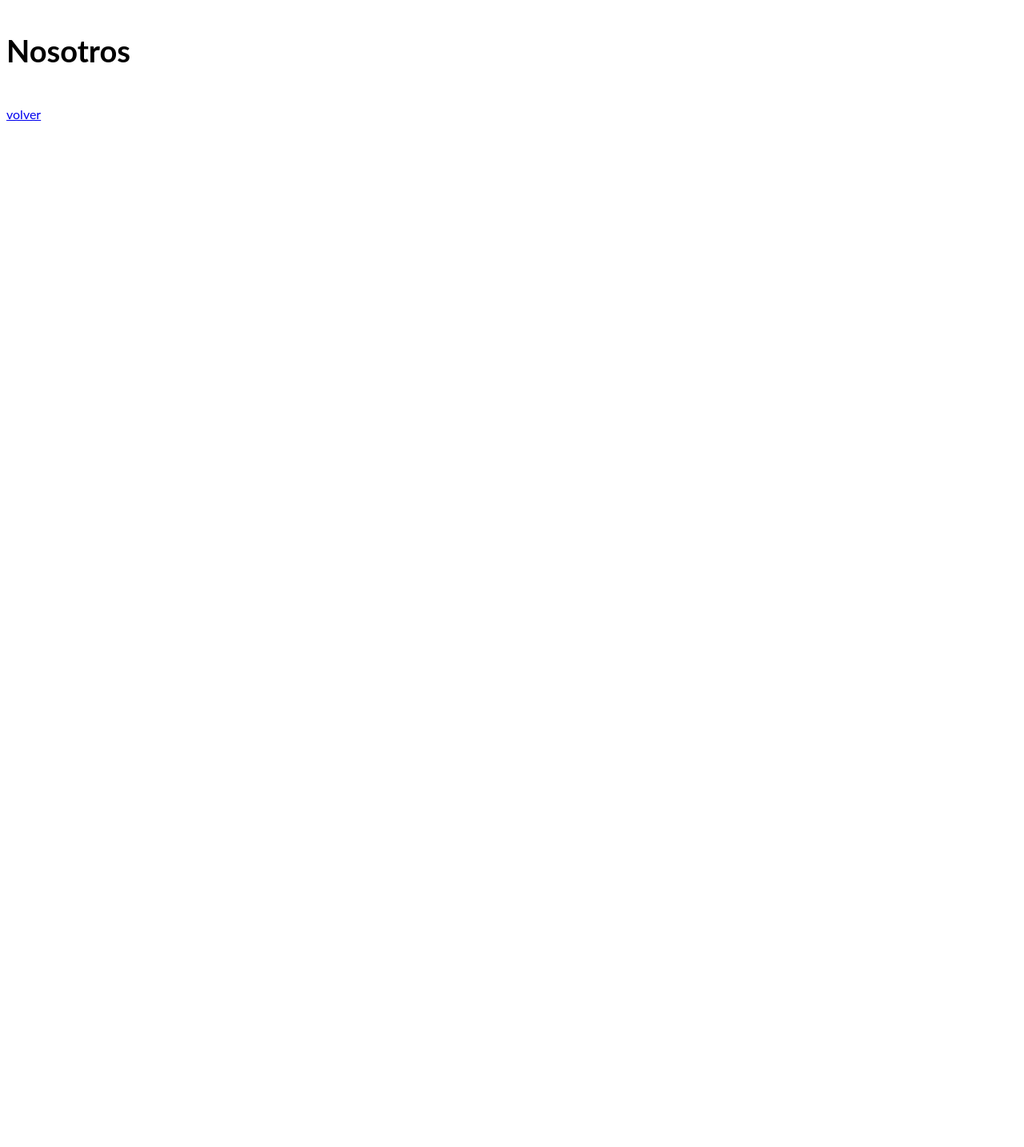
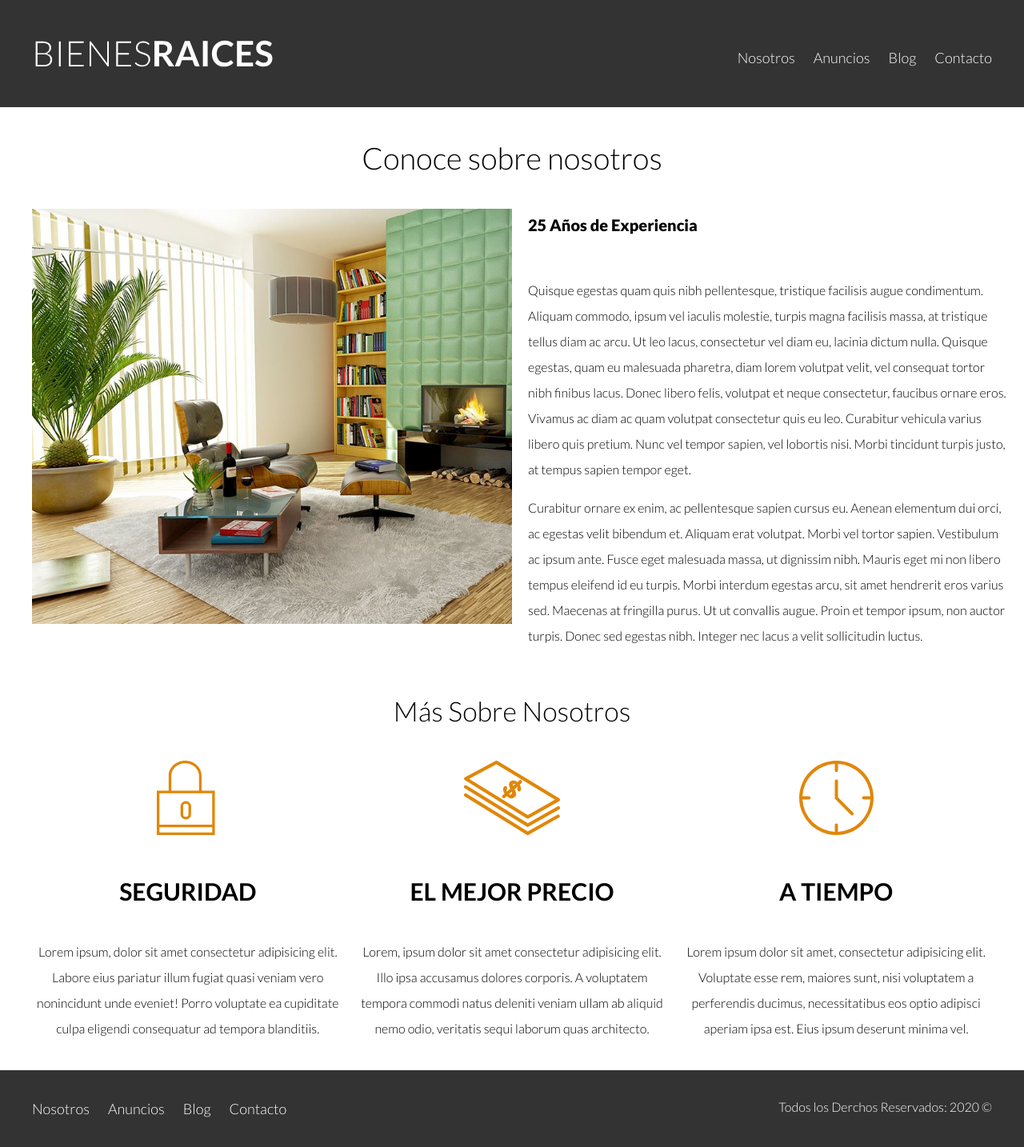
Before and after one commit to Takchy/bienes_raices, a plain HTML site: page nosotros.html in a window 1280 px wide. Shown: the whole page at 80% size. Before the commit the page ends 800 px from the top, so only its background shows below. Drawn offline with Linux system fonts and the light colour scheme.

Commit message:
Se agrea pagina "Nosotros"

```diff
--- a/css/main.css
+++ b/css/main.css
@@ -71,6 +71,11 @@ img {
     background-color: #71b100;
 }
 /* header*/
+.site-header{
+    background-color: #333333;
+    padding: 1rem 0rem 3rem 0rem;
+}
+
 .site-header.inicio {
     background-image: url(../img/header.jpg);
     background-position: center center;
@@ -285,3 +290,17 @@ img {
     margin: 0;
     color: white;
 }
+
+/** Interna**/
+
+.cotenido-nosotros {
+    display:grid;
+    grid-template-columns: 50% 50%;
+    grid-column-gap: 2rem;
+}
+.texto-nosotros blockquote {
+  font-weight: 900;
+  font-size: 2rem;
+  margin: 0%;
+  padding: 0 0 3rem 0;
+}
--- a/nosotros.html
+++ b/nosotros.html
@@ -1,13 +1,104 @@
 <!DOCTYPE html>
 <html lang="en">
+
 <head>
     <meta charset="UTF-8">
     <meta name="viewport" content="width=device-width, initial-scale=1.0">
     <title>Bienes Raices</title>
+    <link rel="preconnect" href="https://fonts.gstatic.com">
+    <link href="https://fonts.googleapis.com/css2?family=Lato:wght@300;700;900&display=swap" rel="stylesheet">
+    <link rel="stylesheet" href="/css/normalize.css">
     <link rel="stylesheet" href="/css/main.css">
 </head>
+
 <body>
-    <h1>Nosotros</h1>
-    <a href="index.html">volver</a>
+
+    <header class="site-header">
+        <div class="contenedor contenido-header">
+            <div class="barra">
+                <a href="/">
+                    <img src="/img/logo.svg" alt="logotipo">
+                </a>
+
+                <nav class="navegacion">
+                    <a href="nosotros.html">Nosotros</a>
+                    <a href="anuncios.html">Anuncios</a>
+                    <a href="blog.html">Blog</a>
+                    <a href="contacto.html">Contacto</a>
+                </nav>
+            </div>
+        </div>
+    </header>
+    <main class="seccion contenedor">
+        <h1 class="fw-300 centrar-texto">Conoce sobre nosotros</h1>
+        <div class="cotenido-nosotros">
+            <div class="img">
+                <img src="/img/nosotros.jpg" alt="Imagen Sobre Nosotros">
+            </div>
+            <div class="texto-nosotros">
+                <blockquote>25 Años de Experiencia</blockquote>
+                <p>Quisque egestas quam quis nibh pellentesque, tristique facilisis augue condimentum. Aliquam commodo,
+                    ipsum vel iaculis molestie, turpis magna facilisis massa, at tristique tellus diam ac arcu. Ut leo
+                    lacus, consectetur vel diam eu, lacinia dictum nulla. Quisque egestas, quam eu malesuada pharetra,
+                    diam lorem volutpat velit, vel consequat tortor nibh finibus lacus. Donec libero felis, volutpat et
+                    neque consectetur, faucibus ornare eros. Vivamus ac diam ac quam volutpat consectetur quis eu leo.
+                    Curabitur vehicula varius libero quis pretium. Nunc vel tempor sapien, vel lobortis nisi. Morbi
+                    tincidunt turpis justo, at tempus sapien tempor eget.
+                </p>
+                <p>
+                    Curabitur ornare ex enim, ac pellentesque sapien cursus eu. Aenean elementum dui orci, ac egestas
+                    velit bibendum et. Aliquam erat volutpat. Morbi vel tortor sapien. Vestibulum ac ipsum ante. Fusce
+                    eget malesuada massa, ut dignissim nibh. Mauris eget mi non libero tempus eleifend id eu turpis.
+                    Morbi interdum egestas arcu, sit amet hendrerit eros varius sed. Maecenas at fringilla purus. Ut ut
+                    convallis augue. Proin et tempor ipsum, non auctor turpis. Donec sed egestas nibh. Integer nec lacus
+                    a velit sollicitudin luctus.
+                </p>
+                </p>
+            </div>
+        </div>
+    </main>
+    <section class="contenedor seccion">
+        <h2 class="fw-300 centrar-texto">Más Sobre Nosotros</h2>
+        <div class="iconos-nosotros">
+            <div class="icono">
+                <img src="/img/icono1.svg" alt="icono seguridad">
+                <h3 class="encabesado">Seguridad</h3>
+                <p>Lorem ipsum, dolor sit amet consectetur adipisicing elit. Labore eius pariatur illum fugiat quasi
+                    veniam
+                    vero
+                    nonincidunt unde eveniet! Porro voluptate ea cupiditate culpa eligendi consequatur ad tempora
+                    blanditiis.</p>
+            </div>
+            <div class="icono">
+                <img src="/img/icono2.svg" alt="icono mejor precio">
+                <h3 class="encabesado">El Mejor Precio</h3>
+                <p>Lorem, ipsum dolor sit amet consectetur adipisicing elit. Illo ipsa accusamus dolores corporis. A
+                    voluptatem
+                    tempora commodi natus deleniti veniam ullam ab aliquid nemo odio, veritatis sequi laborum quas
+                    architecto.</p>
+            </div>
+            <div class="icono">
+                <img src="/img/icono3.svg" alt="icono a tiempo">
+                <h3 class="encabesado">A Tiempo</h3>
+                <p>Lorem ipsum dolor sit amet, consectetur adipisicing elit. Voluptate esse rem, maiores sunt, nisi
+                    voluptatem a
+                    perferendis ducimus, necessitatibus eos optio adipisci aperiam ipsa est. Eius ipsum deserunt minima
+                    vel.
+                </p>
+            </div>
+        </div>
+    </section>
+    <footer class="site-footer seccion">
+        <div class="contenedor contenedor-footer">
+            <nav class="navegacion">
+                <a href="nosotros.html">Nosotros</a>
+                <a href="anuncios.html">Anuncios</a>
+                <a href="blog.html">Blog</a>
+                <a href="contacto.html">Contacto</a>
+            </nav>
+            <p class="copyright">Todos los Derchos Reservados: 2020 &copy;</p>
+        </div>
+    </footer>
 </body>
+
 </html>
```
